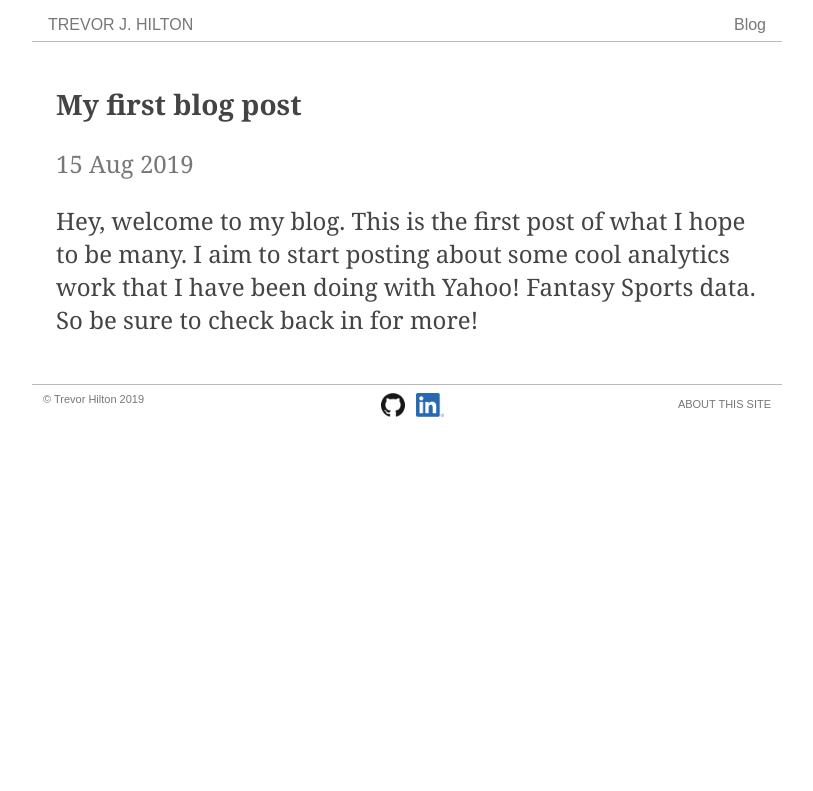
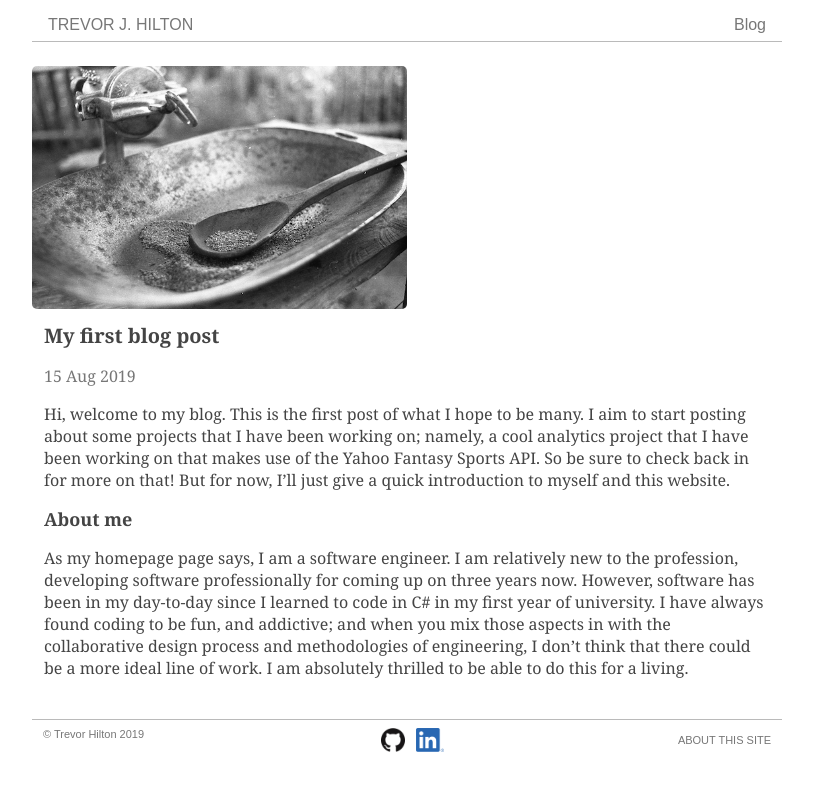
Before and after one commit to hiltontj/hiltontj.github.io, a Jekyll site: the page built from docs/_posts/2019-08-15-first-post.md, in a window 1280 px wide. Shown: the top 791 px of the page, without its empty margins (233-1046 px from the left). Built offline with Jekyll 4.4.1, drawn with Linux system fonts in a browser that asks for light colours.

Commit message:
modify post layout for adding a picture, add content to first post, not finished yet

```diff
--- a/docs/_layouts/post.html
+++ b/docs/_layouts/post.html
@@ -1,6 +1,16 @@
 ---
 layout: default
 ---
+
+<div class="pure-g">
+<div class="pure-u-1 pure-u-sm-1-2 rounded">
+  {% for image in site.static_files %}
+      {% if image.path contains 'colombia_hp5_021.jpg' %}
+          <img class="pure-img" src="{{ image.path }}">
+      {% endif %}
+  {% endfor %}
+</div>
+</div>
 
 <div class="post">
   <h1>{{ page.title }}</h1>
--- a/docs/_posts/2019-08-15-first-post.md
+++ b/docs/_posts/2019-08-15-first-post.md
@@ -2,7 +2,12 @@
 layout: post
 title: "My first blog post"
 date: 2019-08-15
-description: "a quick intro"
+description: "a quick intro to me and my website"
+image: "colombia_hp5_021.jpg"
 ---
 
-Hey, welcome to my blog. This is the first post of what I hope to be many. I aim to start posting about some cool analytics work that I have been doing with Yahoo! Fantasy Sports data. So be sure to check back in for more!
+Hi, welcome to my blog. This is the first post of what I hope to be many. I aim to start posting about some projects that I have been working on; namely, a cool analytics project that I have been working on that makes use of the Yahoo Fantasy Sports API. So be sure to check back in for more on that! But for now, I'll just give a quick introduction to myself and this website.
+
+## About me
+
+As my homepage page says, I am a software engineer. I am relatively new to the profession, developing software professionally for coming up on three years now. However, software has been in my day-to-day since I learned to code in C# in my first year of university. I have always found coding to be fun, and addictive; and when you mix those aspects in with the collaborative design process and methodologies of engineering, I don't think that there could be a more ideal line of work. I am absolutely thrilled to be able to do this for a living.
--- a/docs/_sass/_posts.scss
+++ b/docs/_sass/_posts.scss
@@ -1,15 +1,18 @@
 
 /* post is used for styling the markdown posts on site*/
 .post {
-   padding: 0px 24px 0px 24px;
+   padding: 0px 12px 0px 12px;
 
    h1 {
-      font-size: 28px;
+      font-size: 20px;
+   }
+   h2 {
+      font-size: 18px;
    }
    p {
       &.meta {
          color: $grey;
       }
-      font-size: 24px;
+      font-size: 16px;
    }
 }
```
Also changed, not shown: docs/assets/colombia_hp5_021.jpg (added).
